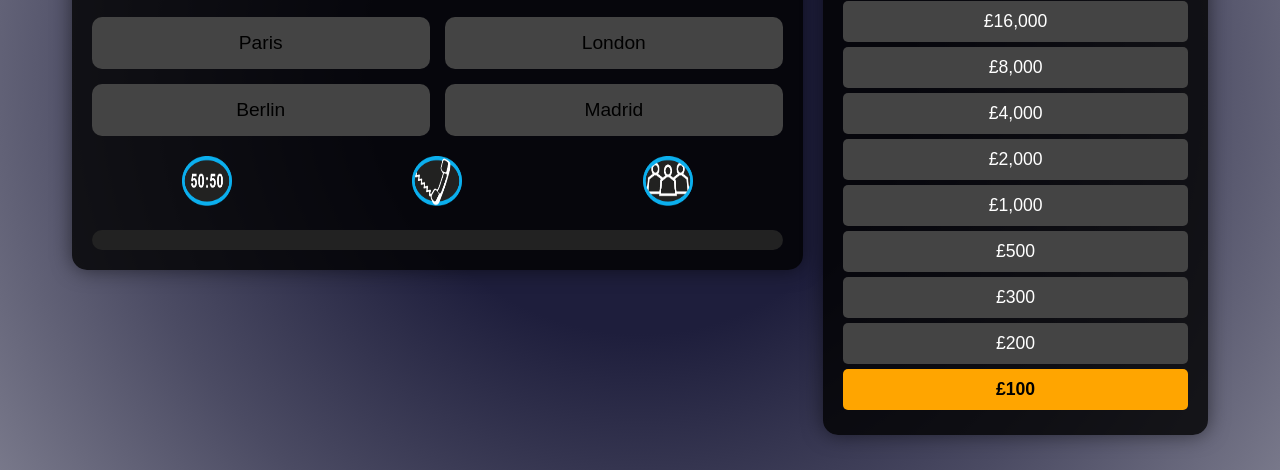
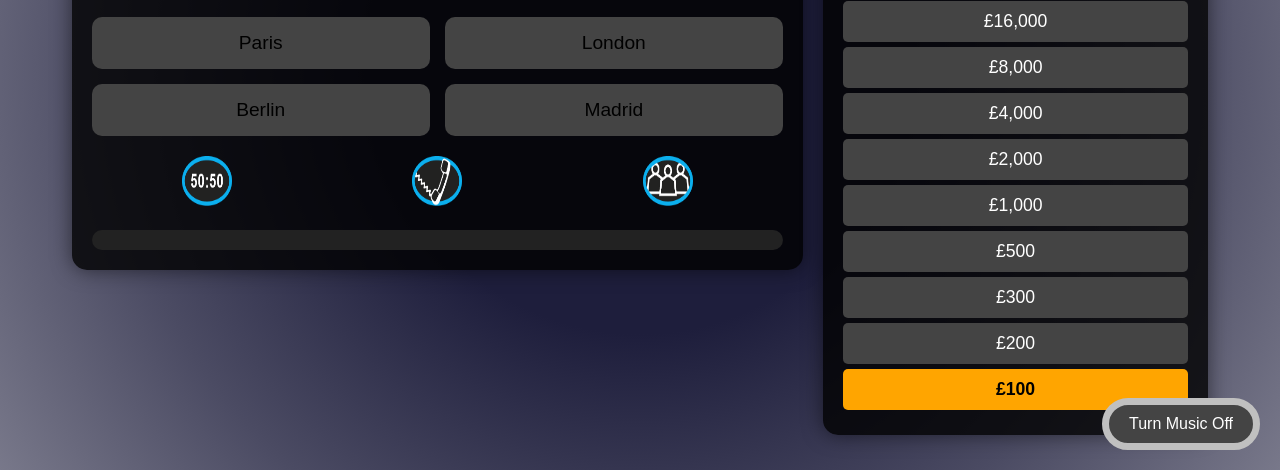
Before and after one commit to wgwhitecoding/Who-Wants-To-Be-A-Millionaire, a plain HTML site: page index.html in a window 1280 px wide. Shown: the part 330-800 px from the top of the page. Drawn offline with Linux system fonts and the light colour scheme.

Commit message:
added music toggle function on js. html and css styles toggle working correctly

```diff
--- a/assets/css/styles.css
+++ b/assets/css/styles.css
@@ -236,3 +236,17 @@ body {
 .confetti:nth-child(even) {
     animation-timing-function: ease-out;
 }
+
+#toggle-music {
+    position: fixed;
+    bottom: 20px;
+    right: 20px;
+    padding: 10px 20px;
+    font-size: 16px;
+    background-color: #444;
+    color: #fff;
+    border: 7px solid silver;
+    border-radius: 30px;
+    cursor: pointer;
+    z-index: 1000;
+}
--- a/assets/js/script.js
+++ b/assets/js/script.js
@@ -88,11 +88,32 @@ let fiftyFiftyUsed = false;
 let askTheAudienceUsed = false;
 let phoneAFriendUsed = false;
 let confettiInterval;
+let isMusicPlaying = true;
+let answerSelected = false;
 
 
 const correctAnswerSound = new Audio('assets/sounds/correctanswer.mp3');
 const wrongAnswerSound = new Audio('assets/sounds/wronganswers.mp3');
 const backgroundMusic = new Audio('assets/sounds/backgroundmusic.mp3');
+
+backgroundMusic.loop = true;
+
+function toggleMusic() {
+    if (isMusicPlaying) {
+        backgroundMusic.pause();
+        correctAnswerSound.muted = true;
+        wrongAnswerSound.muted = true;
+        document.getElementById('toggle-music').textContent = "Turn Music On";
+    } else {
+        backgroundMusic.play().catch(error => {
+            console.error("Music play error: ", error);
+        });
+        correctAnswerSound.muted = false;
+        wrongAnswerSound.muted = false;
+        document.getElementById('toggle-music').textContent = "Turn Music Off";
+    }
+    isMusicPlaying = !isMusicPlaying;
+}
 
 const questionElement = document.getElementById('question');
 const answerButtons = document.querySelectorAll('.answer-btn');
--- a/index.html
+++ b/index.html
@@ -74,6 +74,7 @@
         </div>
     </div>
     <div id="confetti-container"></div>
+    <button id="toggle-music" onclick="toggleMusic()">Turn Music Off</button>
     <script src="assets/js/script.js"></script>
 </body>
 </html>
```
